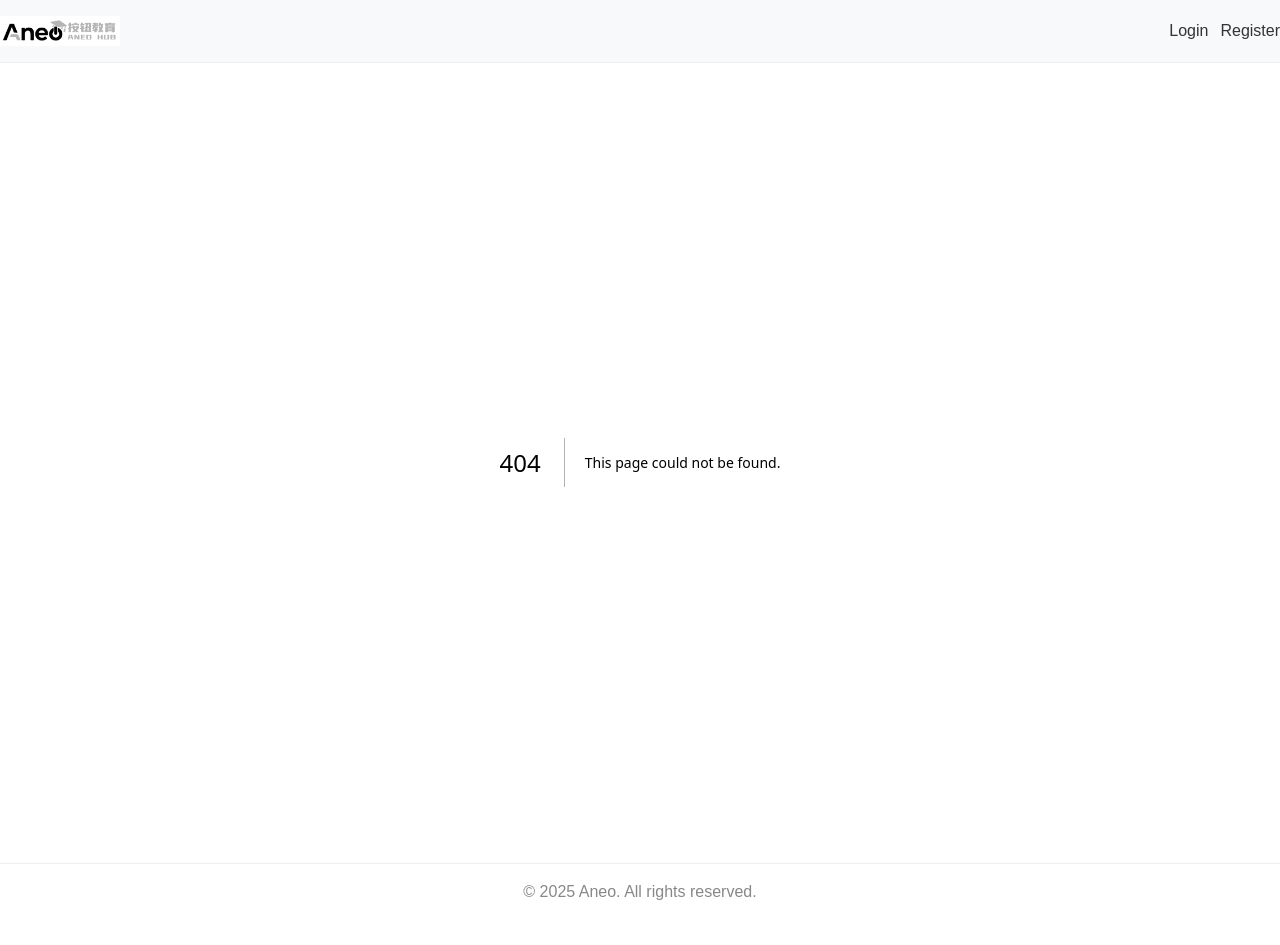
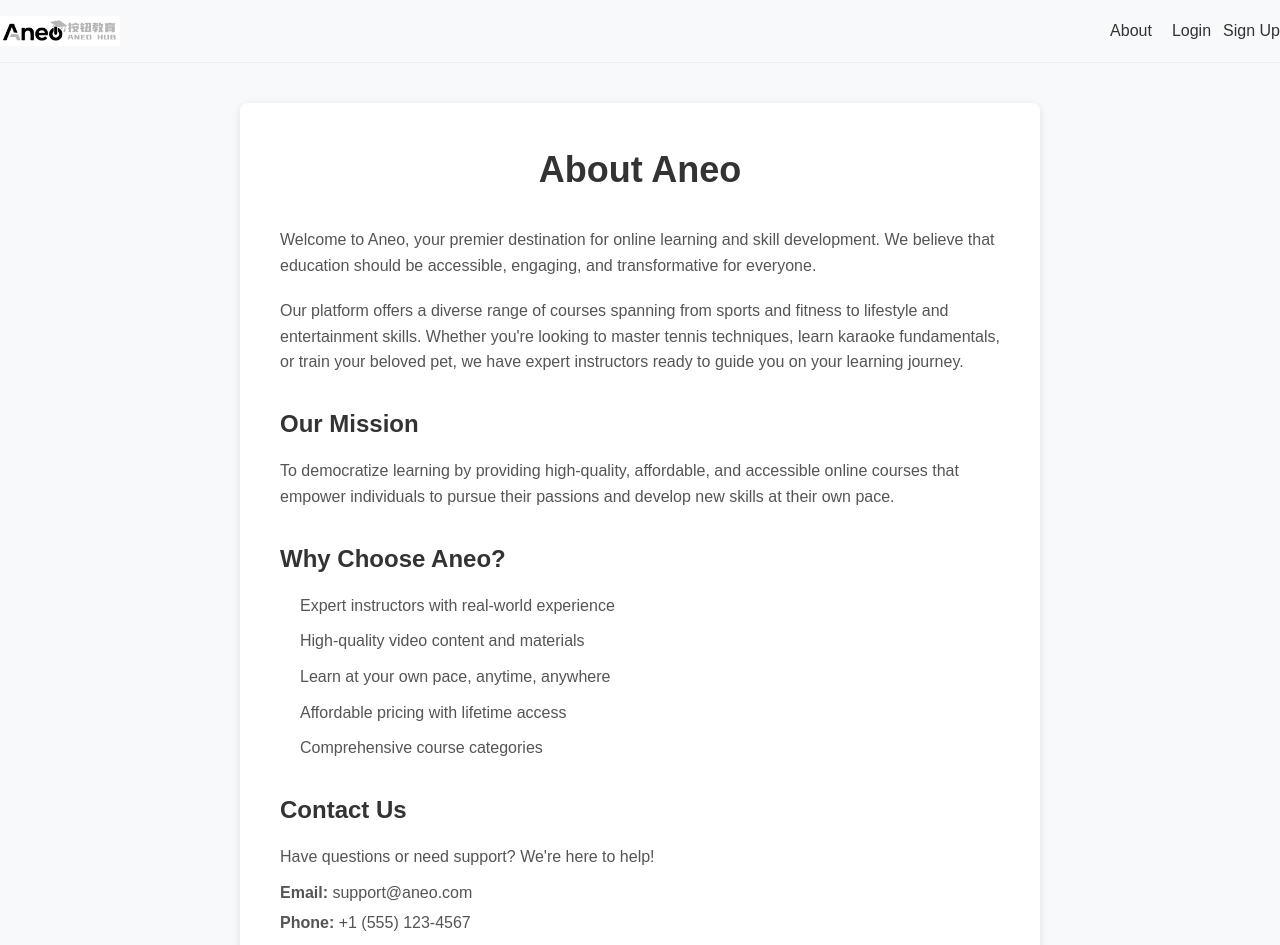
Before and after one commit to wadevs14161/aneo, a Next.js app: page /about in a window 1280 px wide. Before the commit this address had no page. Shown: the top 945 px of the page. Before the commit the page ends 920 px from the top, so only its background shows below. Built offline with nearby package versions, Linux system fonts and the light colour scheme.

Commit message:
feat: add About page with mission statement and contact information

```diff
--- /dev/null
+++ b/src/app/about/page.tsx
@@ -0,0 +1,104 @@
+export default function AboutPage() {
+  return (
+    <div style={{
+      padding: '40px 20px',
+      backgroundColor: '#f8f9fa',
+      minHeight: '100vh'
+    }}>
+      <div style={{
+        maxWidth: '800px',
+        margin: '0 auto',
+        backgroundColor: 'white',
+        padding: '40px',
+        borderRadius: '8px',
+        boxShadow: '0 2px 8px rgba(0,0,0,0.1)'
+      }}>
+        <h1 style={{
+          fontSize: '36px',
+          fontWeight: 'bold',
+          marginBottom: '30px',
+          color: '#333',
+          textAlign: 'center'
+        }}>
+          About Aneo
+        </h1>
+
+        <div style={{
+          fontSize: '16px',
+          lineHeight: '1.6',
+          color: '#555'
+        }}>
+          <p style={{ marginBottom: '20px' }}>
+            Welcome to Aneo, your premier destination for online learning and skill development.
+            We believe that education should be accessible, engaging, and transformative for everyone.
+          </p>
+
+          <p style={{ marginBottom: '20px' }}>
+            Our platform offers a diverse range of courses spanning from sports and fitness
+            to lifestyle and entertainment skills. Whether you're looking to master tennis techniques,
+            learn karaoke fundamentals, or train your beloved pet, we have expert instructors
+            ready to guide you on your learning journey.
+          </p>
+
+          <h2 style={{
+            fontSize: '24px',
+            fontWeight: 'bold',
+            marginTop: '30px',
+            marginBottom: '15px',
+            color: '#333'
+          }}>
+            Our Mission
+          </h2>
+
+          <p style={{ marginBottom: '20px' }}>
+            To democratize learning by providing high-quality, affordable, and accessible
+            online courses that empower individuals to pursue their passions and develop
+            new skills at their own pace.
+          </p>
+
+          <h2 style={{
+            fontSize: '24px',
+            fontWeight: 'bold',
+            marginTop: '30px',
+            marginBottom: '15px',
+            color: '#333'
+          }}>
+            Why Choose Aneo?
+          </h2>
+
+          <ul style={{ marginBottom: '20px', paddingLeft: '20px' }}>
+            <li style={{ marginBottom: '10px' }}>Expert instructors with real-world experience</li>
+            <li style={{ marginBottom: '10px' }}>High-quality video content and materials</li>
+            <li style={{ marginBottom: '10px' }}>Learn at your own pace, anytime, anywhere</li>
+            <li style={{ marginBottom: '10px' }}>Affordable pricing with lifetime access</li>
+            <li style={{ marginBottom: '10px' }}>Comprehensive course categories</li>
+          </ul>
+
+          <h2 style={{
+            fontSize: '24px',
+            fontWeight: 'bold',
+            marginTop: '30px',
+            marginBottom: '15px',
+            color: '#333'
+          }}>
+            Contact Us
+          </h2>
+
+          <p style={{ marginBottom: '10px' }}>
+            Have questions or need support? We're here to help!
+          </p>
+
+          <p style={{ marginBottom: '5px' }}>
+            <strong>Email:</strong> support@aneo.com
+          </p>
+          <p style={{ marginBottom: '5px' }}>
+            <strong>Phone:</strong> +1 (555) 123-4567
+          </p>
+          <p>
+            <strong>Hours:</strong> Monday - Friday, 9:00 AM - 6:00 PM EST
+          </p>
+        </div>
+      </div>
+    </div>
+  );
+}
--- a/src/app/layout.tsx
+++ b/src/app/layout.tsx
@@ -28,13 +28,26 @@ function Navbar() {
           <Image src="/Aneo-logo.png" alt="Aneo Logo" width={120} height={40} style={{ cursor: "pointer" }} />
         </Link>
       </div>
-      <div style={{ display: "flex", alignItems: "center" }}>
-        <Link href="/login">
-          <button style={{ marginRight: 12, cursor: "pointer", color: "#333" }}>Login</button>
+
+      <div style={{ display: "flex", alignItems: "center", gap: "20px" }}>
+        <Link href="/about" style={{
+          textDecoration: "none",
+          color: "#333",
+          fontSize: "16px",
+          fontWeight: "500",
+          cursor: "pointer"
+        }}>
+          About
         </Link>
-        <Link href="/register">
-          <button style={{ cursor: "pointer", color: "#333" }}>Register</button>
-        </Link>
+
+        <div style={{ display: "flex", alignItems: "center" }}>
+          <Link href="/login">
+            <button style={{ marginRight: 12, cursor: "pointer", color: "#333" }}>Login</button>
+          </Link>
+          <Link href="/register">
+            <button style={{ cursor: "pointer", color: "#333" }}>Sign Up</button>
+          </Link>
+        </div>
       </div>
     </nav>
   );
```
